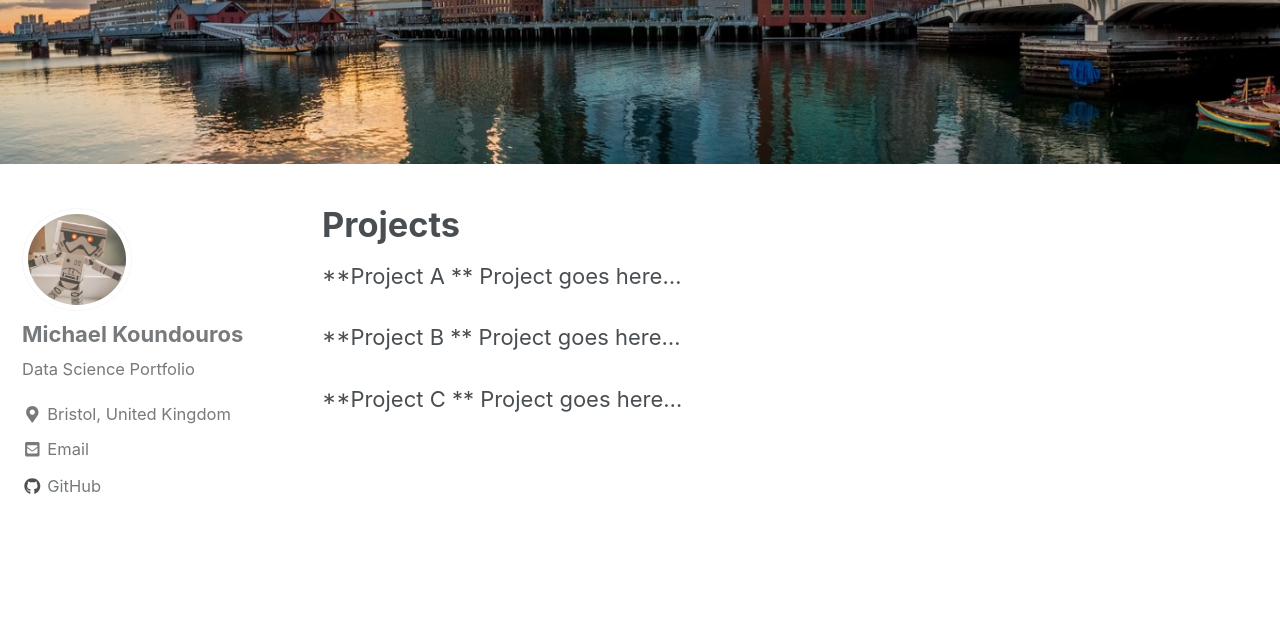
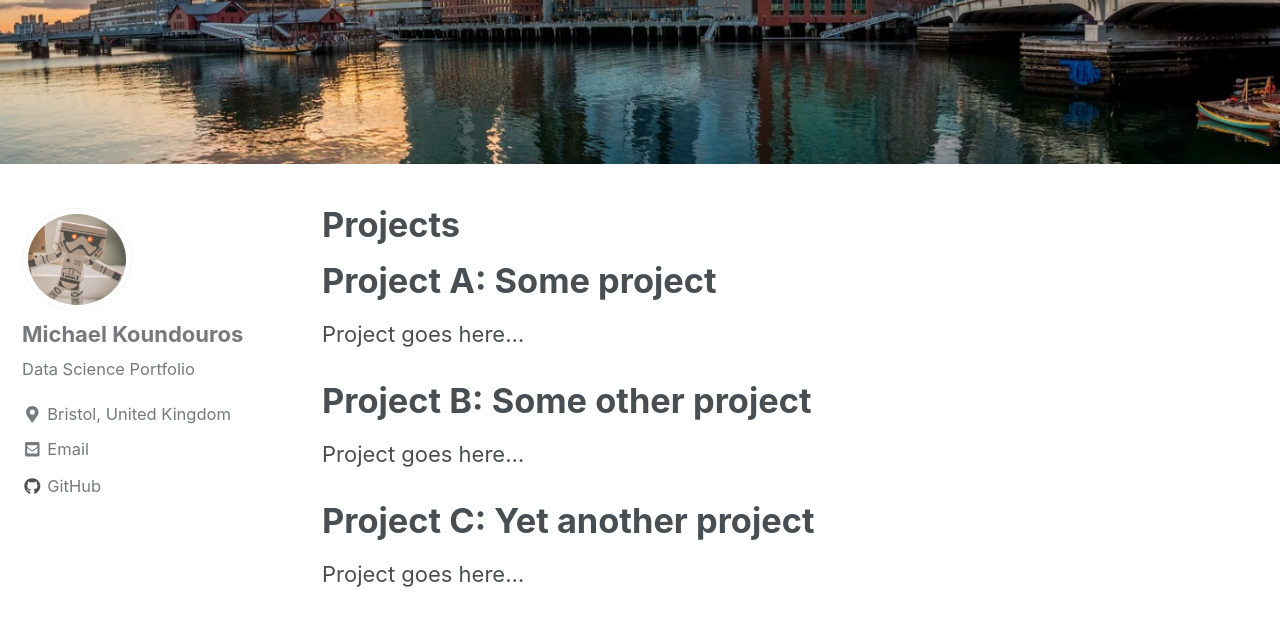
Before and after one commit to mkoundo/mkoundo.github.io, a Jekyll site: the page built from _pages/projects.md, in a window 1280 px wide and 900 px high, scrolled down 411 px. Shown: the top 626 px of the window. Built offline with Jekyll 4.4.1, drawn with Linux system fonts in a browser that asks for light colours; nearby versions of some CDN libraries.

Commit message:
first commit

```diff
--- a/_pages/projects.md
+++ b/_pages/projects.md
@@ -4,11 +4,12 @@ title: "Projects"
 header:
   image: "/images/fort point.png"
 ---
-**Project A **
+# Project A: Some project
+
 Project goes here...
 
-**Project B **
+# Project B: Some other project
 Project goes here...
 
-**Project C **
+# Project C: Yet another project
 Project goes here...
```
